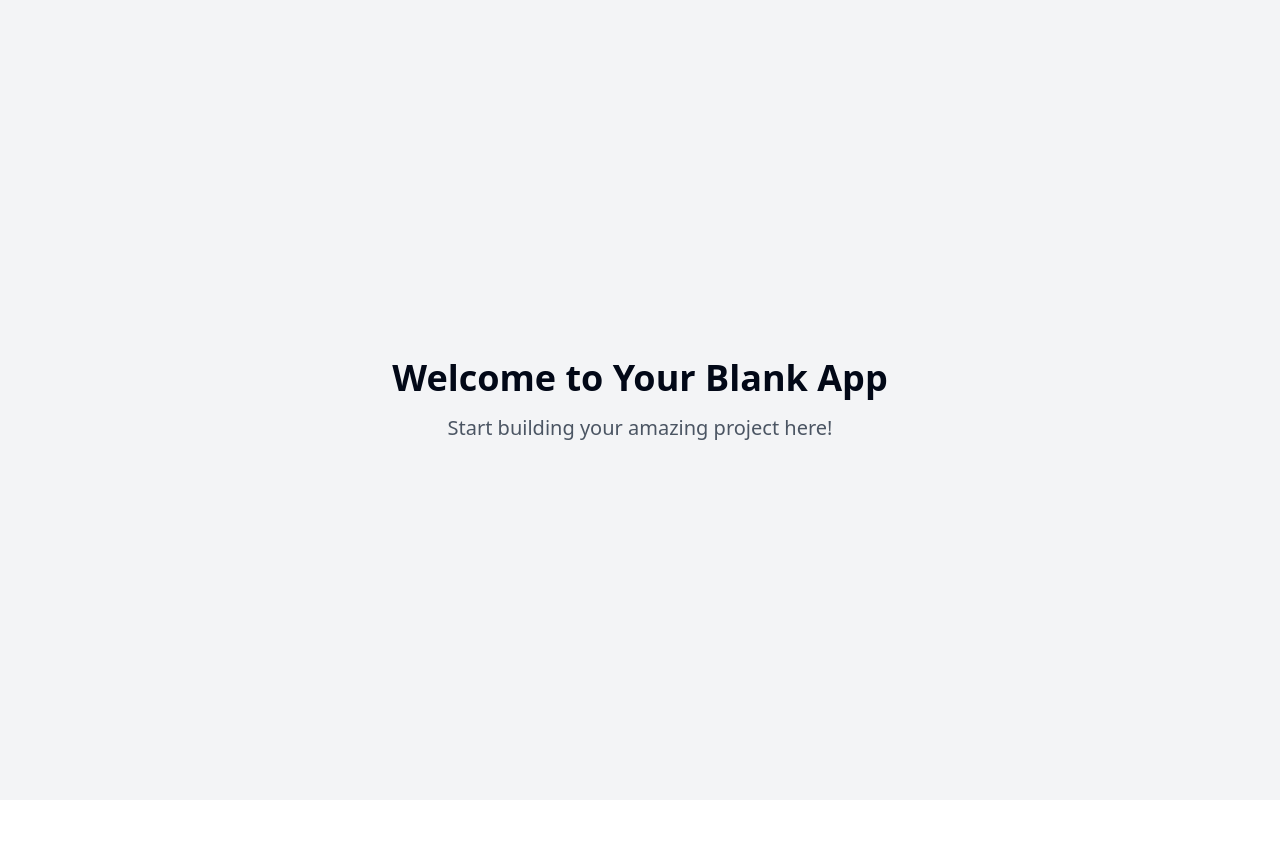
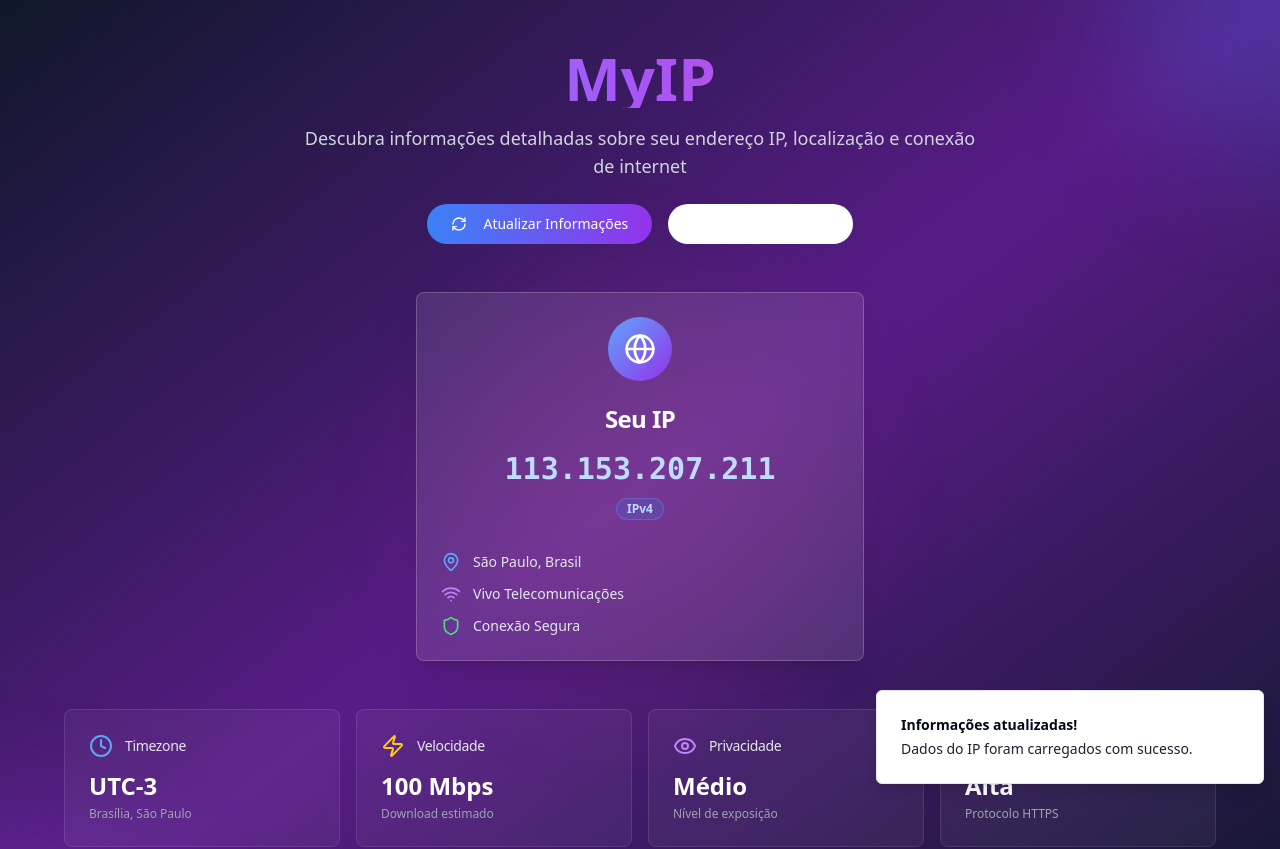
Before and after one commit to resper1965/ip-lookup-reimagined, a React (Vite) app: page / in a window 1280 px wide. Shown: the top 849 px of the page. Before the commit the page ends 800 px from the top, so only its background shows below. Built offline with nearby package versions, Linux system fonts and the light colour scheme.

Commit message:
Refactor application code
Refactor the application code based on user request.

```diff
--- /dev/null
+++ b/src/components/Header.tsx
@@ -0,0 +1,44 @@
+
+import { Button } from "@/components/ui/button";
+import { RefreshCw, Download } from "lucide-react";
+
+interface HeaderProps {
+  onRefresh: () => void;
+  isLoading: boolean;
+}
+
+const Header = ({ onRefresh, isLoading }: HeaderProps) => {
+  return (
+    <div className="text-center space-y-6 mb-12">
+      <div className="space-y-4">
+        <h1 className="text-5xl md:text-6xl font-bold bg-gradient-to-r from-blue-400 via-purple-500 to-pink-500 bg-clip-text text-transparent">
+          MyIP
+        </h1>
+        <p className="text-lg text-gray-300 max-w-2xl mx-auto">
+          Descubra informações detalhadas sobre seu endereço IP, localização e conexão de internet
+        </p>
+      </div>
+
+      <div className="flex flex-col sm:flex-row items-center justify-center gap-4">
+        <Button
+          onClick={onRefresh}
+          disabled={isLoading}
+          className="bg-gradient-to-r from-blue-500 to-purple-600 hover:from-blue-600 hover:to-purple-700 text-white border-0 px-6 py-2 rounded-full transition-all duration-300 hover:scale-105"
+        >
+          <RefreshCw className={`w-4 h-4 mr-2 ${isLoading ? 'animate-spin' : ''}`} />
+          Atualizar Informações
+        </Button>
+
+        <Button
+          variant="outline"
+          className="border-white/20 text-white hover:bg-white/10 px-6 py-2 rounded-full transition-all duration-300 hover:scale-105"
+        >
+          <Download className="w-4 h-4 mr-2" />
+          Exportar Dados
+        </Button>
+      </div>
+    </div>
+  );
+};
+
+export default Header;
--- /dev/null
+++ b/src/components/IPCard.tsx
@@ -0,0 +1,51 @@
+
+import { Card, CardContent, CardHeader, CardTitle } from "@/components/ui/card";
+import { Badge } from "@/components/ui/badge";
+import { Globe, MapPin, Wifi, Shield } from "lucide-react";
+
+interface IPCardProps {
+  ip: string;
+  location: string;
+  isp: string;
+  type: string;
+}
+
+const IPCard = ({ ip, location, isp, type }: IPCardProps) => {
+  return (
+    <Card className="w-full max-w-md mx-auto bg-white/10 backdrop-blur-md border border-white/20 shadow-xl hover:bg-white/15 transition-all duration-300">
+      <CardHeader className="text-center pb-4">
+        <div className="mx-auto w-16 h-16 bg-gradient-to-br from-blue-400 to-purple-600 rounded-full flex items-center justify-center mb-4">
+          <Globe className="w-8 h-8 text-white" />
+        </div>
+        <CardTitle className="text-2xl font-bold text-white">Seu IP</CardTitle>
+      </CardHeader>
+      <CardContent className="space-y-4">
+        <div className="text-center">
+          <div className="text-3xl font-mono font-bold text-blue-200 mb-2">
+            {ip}
+          </div>
+          <Badge variant="secondary" className="bg-blue-500/20 text-blue-200 border-blue-400/30">
+            {type}
+          </Badge>
+        </div>
+
+        <div className="space-y-3 pt-4">
+          <div className="flex items-center space-x-3 text-gray-200">
+            <MapPin className="w-5 h-5 text-blue-400" />
+            <span className="text-sm">{location}</span>
+          </div>
+          <div className="flex items-center space-x-3 text-gray-200">
+            <Wifi className="w-5 h-5 text-purple-400" />
+            <span className="text-sm">{isp}</span>
+          </div>
+          <div className="flex items-center space-x-3 text-gray-200">
+            <Shield className="w-5 h-5 text-green-400" />
+            <span className="text-sm">Conexão Segura</span>
+          </div>
+        </div>
+      </CardContent>
+    </Card>
+  );
+};
+
+export default IPCard;
--- /dev/null
+++ b/src/components/InfoGrid.tsx
@@ -0,0 +1,69 @@
+
+import { Card, CardContent, CardHeader, CardTitle } from "@/components/ui/card";
+import { Clock, Zap, Eye, Lock } from "lucide-react";
+
+interface InfoItem {
+  icon: React.ReactNode;
+  title: string;
+  value: string;
+  description: string;
+}
+
+const InfoGrid = () => {
+  const infoItems: InfoItem[] = [
+    {
+      icon: <Clock className="w-6 h-6 text-blue-400" />,
+      title: "Timezone",
+      value: "UTC-3",
+      description: "Brasília, São Paulo"
+    },
+    {
+      icon: <Zap className="w-6 h-6 text-yellow-400" />,
+      title: "Velocidade",
+      value: "100 Mbps",
+      description: "Download estimado"
+    },
+    {
+      icon: <Eye className="w-6 h-6 text-purple-400" />,
+      title: "Privacidade",
+      value: "Médio",
+      description: "Nível de exposição"
+    },
+    {
+      icon: <Lock className="w-6 h-6 text-green-400" />,
+      title: "Segurança",
+      value: "Alta",
+      description: "Protocolo HTTPS"
+    }
+  ];
+
+  return (
+    <div className="grid grid-cols-1 md:grid-cols-2 lg:grid-cols-4 gap-4 w-full max-w-6xl mx-auto">
+      {infoItems.map((item, index) => (
+        <Card
+          key={index}
+          className="bg-white/5 backdrop-blur-sm border border-white/10 hover:bg-white/10 transition-all duration-300 hover:scale-105"
+        >
+          <CardHeader className="pb-3">
+            <div className="flex items-center space-x-3">
+              {item.icon}
+              <CardTitle className="text-sm font-medium text-gray-200">
+                {item.title}
+              </CardTitle>
+            </div>
+          </CardHeader>
+          <CardContent>
+            <div className="text-2xl font-bold text-white mb-1">
+              {item.value}
+            </div>
+            <div className="text-xs text-gray-400">
+              {item.description}
+            </div>
+          </CardContent>
+        </Card>
+      ))}
+    </div>
+  );
+};
+
+export default InfoGrid;
--- a/src/pages/Index.tsx
+++ b/src/pages/Index.tsx
@@ -1,11 +1,78 @@
-// Update this page (the content is just a fallback if you fail to update the page)
+
+import { useState, useEffect } from "react";
+import { useToast } from "@/hooks/use-toast";
+import Header from "@/components/Header";
+import IPCard from "@/components/IPCard";
+import InfoGrid from "@/components/InfoGrid";
 
 const Index = () => {
+  const [ipData, setIpData] = useState({
+    ip: "192.168.1.1",
+    location: "São Paulo, Brasil",
+    isp: "Vivo Telecomunicações",
+    type: "IPv4"
+  });
+  const [isLoading, setIsLoading] = useState(false);
+  const { toast } = useToast();
+
+  const fetchIPData = async () => {
+    setIsLoading(true);
+    try {
+      // Simulating API call - in real app, you would call an IP geolocation service
+      await new Promise(resolve => setTimeout(resolve, 1500));
+
+      // Mock data - replace with actual API call
+      const mockData = {
+        ip: `${Math.floor(Math.random() * 255)}.${Math.floor(Math.random() * 255)}.${Math.floor(Math.random() * 255)}.${Math.floor(Math.random() * 255)}`,
+        location: "São Paulo, Brasil",
+        isp: "Vivo Telecomunicações",
+        type: "IPv4"
+      };
+
+      setIpData(mockData);
+
+      toast({
+        title: "Informações atualizadas!",
+        description: "Dados do IP foram carregados com sucesso.",
+      });
+    } catch (error) {
+      toast({
+        title: "Erro ao carregar dados",
+        description: "Não foi possível obter as informações do IP.",
+        variant: "destructive",
+      });
+    } finally {
+      setIsLoading(false);
+    }
+  };
+
+  useEffect(() => {
+    fetchIPData();
+  }, []);
+
   return (
-    <div className="min-h-screen flex items-center justify-center bg-gray-100">
-      <div className="text-center">
-        <h1 className="text-4xl font-bold mb-4">Welcome to Your Blank App</h1>
-        <p className="text-xl text-gray-600">Start building your amazing project here!</p>
+    <div className="min-h-screen bg-gradient-to-br from-slate-900 via-purple-900 to-slate-900 relative overflow-hidden">
+      {/* Background decorative elements */}
+      <div className="absolute inset-0 overflow-hidden">
+        <div className="absolute -top-40 -right-40 w-80 h-80 bg-blue-500/20 rounded-full blur-3xl"></div>
+        <div className="absolute -bottom-40 -left-40 w-80 h-80 bg-purple-500/20 rounded-full blur-3xl"></div>
+        <div className="absolute top-1/2 left-1/2 transform -translate-x-1/2 -translate-y-1/2 w-96 h-96 bg-pink-500/10 rounded-full blur-3xl"></div>
+      </div>
+
+      <div className="relative z-10 container mx-auto px-4 py-12">
+        <Header onRefresh={fetchIPData} isLoading={isLoading} />
+
+        <div className="space-y-12">
+          <div className="flex justify-center">
+            <IPCard {...ipData} />
+          </div>
+
+          <InfoGrid />
+        </div>
+
+        <footer className="text-center mt-16 text-gray-400 text-sm">
+          <p>© 2024 MyIP - Informações de rede em tempo real</p>
+        </footer>
       </div>
     </div>
   );
```
